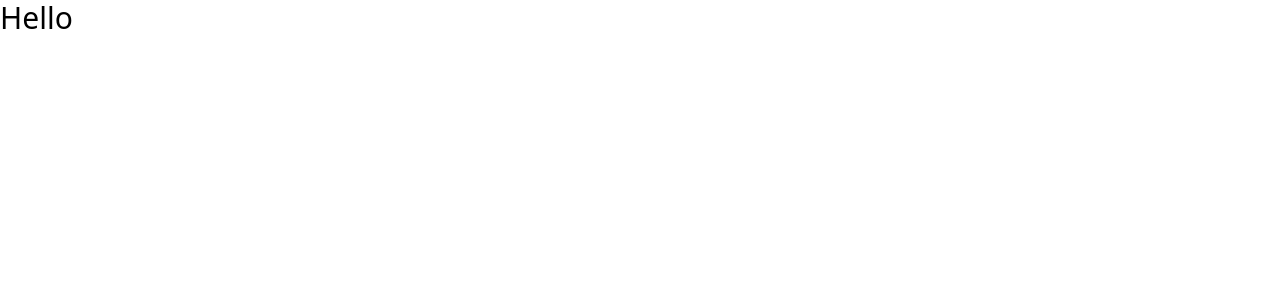
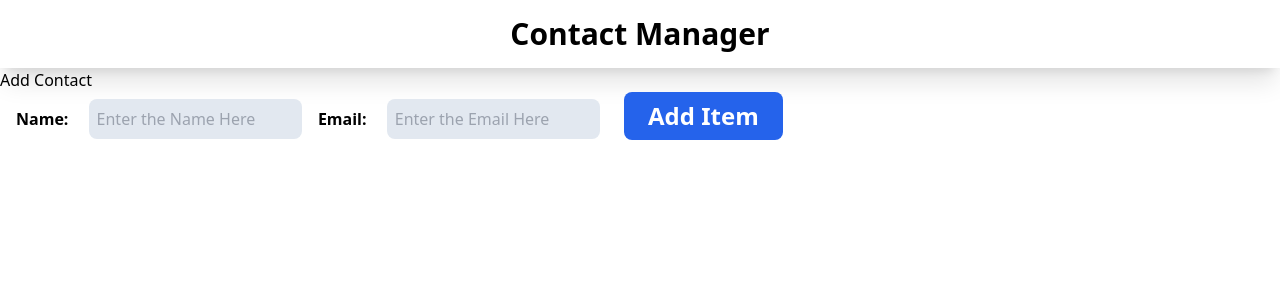
Before and after one commit to Ujjal-ENG/react-learn, a React (Create React App) app: page / in a window 1280 px wide. Shown: the top 300 px of the page. Built offline with nearby package versions, Linux system fonts and the light colour scheme.

Commit message:
learn so many thing from Dipes

```diff
--- a/src/App.js
+++ b/src/App.js
@@ -1,9 +1,22 @@
 import React from 'react';
+import { useState } from 'react';
+import AddCard from './components/AddCard';
+import ContactList from './components/ContactList';
+
+import Header from './components/Header';
 
 const App = () => {
+    const [contacts, setContacts] = useState([]);
+
+    const addContactHandler = (contact) => {
+        setContacts([...contacts, contact]);
+    };
+
     return (
         <>
-            <h1 className="text-3xl">Hello</h1>
+            <Header />
+            <AddCard addContactHandler={addContactHandler} />
+            <ContactList contacts={contacts} />
         </>
     );
 };
--- /dev/null
+++ b/src/components/AddCard.jsx
@@ -0,0 +1,53 @@
+import React, { Component } from 'react';
+
+export default class AddCard extends Component {
+    state = {
+        name: '',
+        email: ''
+    };
+
+    add = (e) => {
+        e.preventDefault();
+        if (this.state.name === '' && this.state.email === '') {
+            alert('All the field are mandatory');
+            return;
+        }
+
+        this.props.addContactHandler(this.state);
+        this.setState({ name: '', email: '' });
+    };
+    render() {
+        return (
+            <>
+                <h2>Add Contact</h2>
+                <form onSubmit={this.add}>
+                    <label htmlFor="name" className="font-bold px-4">
+                        Name:{' '}
+                    </label>
+                    <input
+                        type="text"
+                        id="name"
+                        placeholder="Enter the Name Here"
+                        className="p-2 bg-slate-200 rounded-lg w-2/12 hover:outline outline-orange-600 transition-all"
+                        value={this.state.name}
+                        onChange={(e) => this.setState({ name: e.target.value })}
+                    />
+
+                    <label htmlFor="name" className="font-bold px-4">
+                        Email:{' '}
+                    </label>
+                    <input
+                        type="email"
+                        id="email"
+                        placeholder="Enter the Email Here"
+                        className="p-2 bg-slate-200 rounded-lg w-2/12 hover:outline outline-orange-600 transition-all"
+                        value={this.state.email}
+                        onChange={(e) => this.setState({ email: e.target.value })}
+                    />
+
+                    <button className=" mx-6 bg-blue-600 px-6 py-2 rounded-lg text-white font-bold text-2xl cursor-pointer active:px-5 active:py-1 transition-all">Add Item</button>
+                </form>
+            </>
+        );
+    }
+}
--- /dev/null
+++ b/src/components/ContactCard.jsx
@@ -0,0 +1,16 @@
+import React from 'react';
+
+const ContactCard = (props) => {
+    return (
+        <>
+            <div key={props.el.id} className="border-2 border-violet-600 p-4 m-6 flex justify-around items-center">
+                <h1 className="text-2xl font-semibold">{props.el.name}</h1>
+                <h1 className="text-2xl font-semibold">{props.el.id}</h1>
+                <h1 className="text-2xl font-semibold">{props.el.email}</h1>
+                <button className=" mx-6 bg-blue-600 px-6 py-2 rounded-lg text-white font-bold text-2xl cursor-pointer active:px-5 active:py-1 transition-all">Delete Item</button>
+            </div>
+        </>
+    );
+};
+
+export default ContactCard;
--- /dev/null
+++ b/src/components/ContactList.jsx
@@ -0,0 +1,15 @@
+import React from 'react';
+import ContactCard from './ContactCard';
+
+const ContactList = (props) => {
+    const renderContactList = props.contacts.map((el) => {
+        return (
+            <>
+                <ContactCard el={el} />
+            </>
+        );
+    });
+    return renderContactList;
+};
+
+export default ContactList;
--- /dev/null
+++ b/src/components/Header.jsx
@@ -0,0 +1,13 @@
+import React from 'react';
+
+const Header = () => {
+    return (
+        <>
+            <div className="p-4 shadow-xl">
+                <h1 className="text-3xl text-center font-bold">Contact Manager</h1>
+            </div>
+        </>
+    );
+};
+
+export default Header;
```
